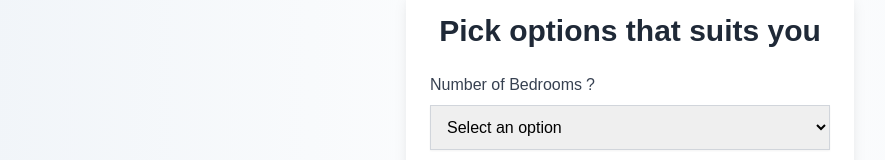
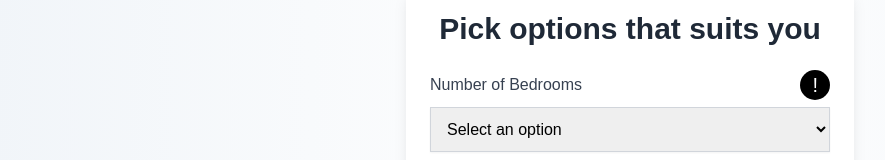
Before and after one commit to y-emam/elevate-estates, a Next.js app: page /propertyDetails in a window 1280 px wide. Shown: the part 284-444 px from the top of the page, without its empty margins (10-895 px from the left). Built offline with nearby package versions, Linux system fonts and the light colour scheme.

Commit message:
fixed some bugs

```diff
--- a/app/propertyDetails/page.tsx
+++ b/app/propertyDetails/page.tsx
@@ -52,10 +52,12 @@ function PropertyDetails() {
           </h1>
           <form onSubmit={handleSubmit} className="space-y-6">
             <div className="space-y-2">
-              <label className="text-gray-700 font-medium flex items-center">
-                Number of Bedrooms
+              <label className="text-gray-700 font-medium flex items-center justify-between">
+                <span>Number of Bedrooms</span>
                 <Tooltip content="Excludes extra rooms like the nanny's room, driver’s quarters, laundry area, and study.">
-                  <span className="ml-1 cursor-pointer">?</span>
+                  <span className="ml-1 cursor-pointer text-white text-xl bg-black rounded-full px-3 py-1">
+                    !
+                  </span>
                 </Tooltip>
               </label>
               <select
--- a/app/submition/page.tsx
+++ b/app/submition/page.tsx
@@ -88,7 +88,7 @@ function Submitiotn() {
       <div className="flex justify-center items-center min-h-screen px-4 sm:px-6 lg:px-8">
         <div className="bg-white p-6 m-6 sm:m-16 shadow-lg w-full max-w-md z-20">
           <h1 className="text-3xl font-bold text-gray-800 mb-6 text-center">
-            Final Steps
+            Sign Up
           </h1>
           <form onSubmit={handleSubmit} className="space-y-6">
             <div className="space-y-2">
```
